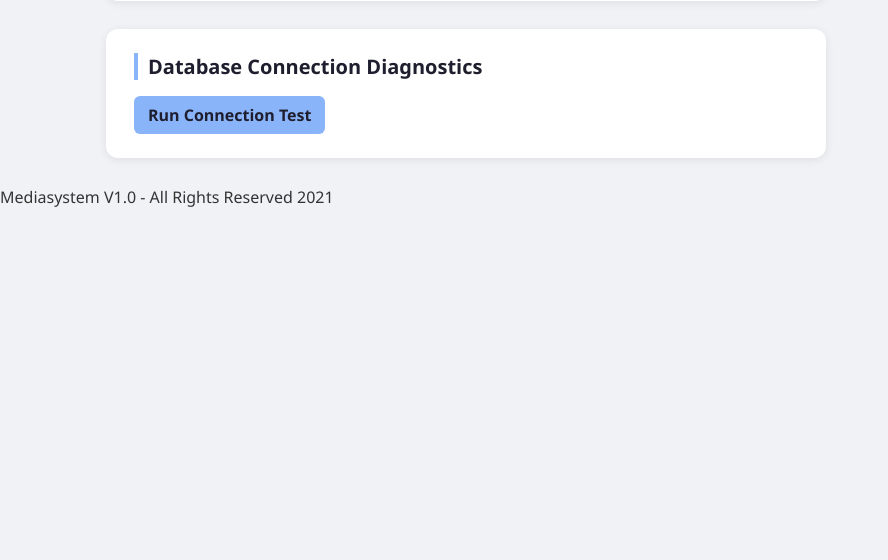
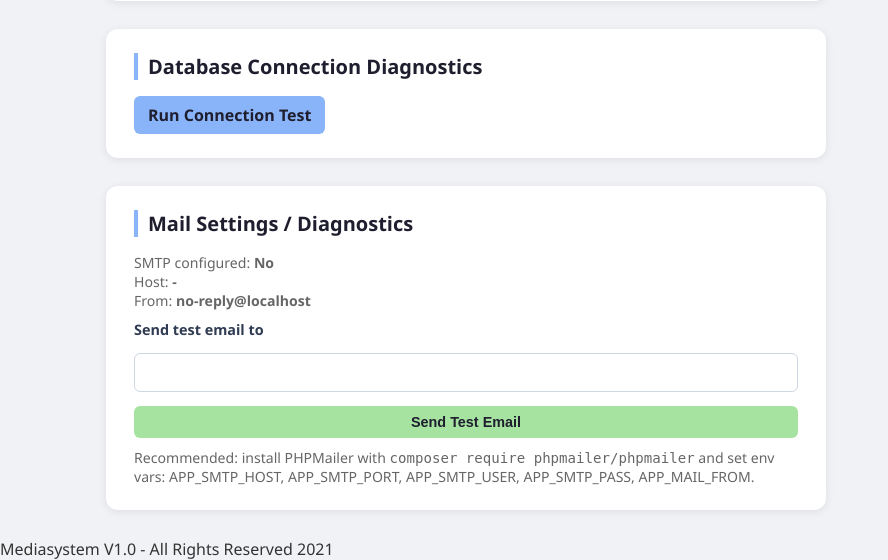
Before and after one commit to Jhonattan-Rapprecht/Mediasystem-v1, a PHP site: page /?page=settings in a window 1280 px wide. Shown: the part 298-858 px from the top of the page, without its empty margins (0-888 px from the left). Before the commit the page ends 505 px from the top, so only its background shows below. Run offline with PHP 8.4, Linux system fonts and the light colour scheme; the visitor is signed in with stand-in values (Sample User, id 1); some libraries are stand-ins or nearby versions.

Commit message:
Harden routed access and add mail diagnostics in settings

```diff
--- a/app-interface/dashboard.php
+++ b/app-interface/dashboard.php
@@ -1,4 +1,9 @@
 <?php
+if (!defined('APP_BOOTSTRAPPED')) {
+    header('Location: ../index.php?page=login');
+    exit();
+}
+
 require_once __DIR__ . '/../app-database-configuration/db_conn.php';
 $conn = createDbConnection();
 
--- a/app-interface/forgot-password.php
+++ b/app-interface/forgot-password.php
@@ -1,4 +1,9 @@
 <?php
+if (!defined('APP_BOOTSTRAPPED')) {
+    header('Location: ../index.php?page=login');
+    exit();
+}
+
 require_once __DIR__ . '/../app-database-configuration/db_conn.php';
 require_once __DIR__ . '/../app-utils/mail.php';
 
--- a/app-interface/login.php
+++ b/app-interface/login.php
@@ -1,4 +1,9 @@
 <?php
+if (!defined('APP_BOOTSTRAPPED')) {
+    header('Location: ../index.php?page=login');
+    exit();
+}
+
 $next = $_GET['next'] ?? 'dashboard';
 $allowedNext = ['dashboard', 'settings'];
 if (!in_array($next, $allowedNext, true)) {
--- a/app-interface/register.php
+++ b/app-interface/register.php
@@ -1,4 +1,9 @@
 <?php
+if (!defined('APP_BOOTSTRAPPED')) {
+    header('Location: ../index.php?page=login');
+    exit();
+}
+
 require_once __DIR__ . '/../app-database-configuration/db_conn.php';
 
 $error = '';
--- a/app-interface/reset-password.php
+++ b/app-interface/reset-password.php
@@ -1,4 +1,9 @@
 <?php
+if (!defined('APP_BOOTSTRAPPED')) {
+    header('Location: ../index.php?page=login');
+    exit();
+}
+
 require_once __DIR__ . '/../app-database-configuration/db_conn.php';
 
 $token = trim($_GET['token'] ?? '');
--- a/app-interface/settings.php
+++ b/app-interface/settings.php
@@ -1,15 +1,49 @@
 <?php
+if (!defined('APP_BOOTSTRAPPED')) {
+    header('Location: ../index.php?page=login');
+    exit();
+}
+
+require_once __DIR__ . '/../app-utils/mail.php';
+
 if ($_SERVER['REQUEST_METHOD'] === 'POST') {
-    $showDebug = isset($_POST['show_debug_panels']) && $_POST['show_debug_panels'] === '1';
-    set_debug_enabled($showDebug);
-    header('Location: ' . app_url('?page=settings&saved=1'));
-    exit();
+    $action = $_POST['action'] ?? 'save_debug';
+
+    if ($action === 'save_debug') {
+        $showDebug = isset($_POST['show_debug_panels']) && $_POST['show_debug_panels'] === '1';
+        set_debug_enabled($showDebug);
+        header('Location: ' . app_url('?page=settings&saved=1'));
+        exit();
+    }
+
+    if ($action === 'send_test_mail') {
+        $target = trim($_POST['test_email'] ?? '');
+        if ($target !== '' && filter_var($target, FILTER_VALIDATE_EMAIL)) {
+            $ok = app_send_mail(
+                $target,
+                'Mediasystem SMTP test',
+                'This is a test email from Mediasystem settings.'
+            );
+            header('Location: ' . app_url('?page=settings&mailtest=' . ($ok ? 'ok' : 'fail')));
+            exit();
+        }
+
+        header('Location: ' . app_url('?page=settings&mailtest=invalid'));
+        exit();
+    }
 }
 
 $debugEnabled = is_debug_enabled();
 $saved = isset($_GET['saved']) && $_GET['saved'] === '1';
 $runDbTest = isset($_GET['testdb']) && $_GET['testdb'] === '1';
 $dbStatus = null;
+$mailTest = $_GET['mailtest'] ?? '';
+
+$smtpConfigured = (
+    (getenv('APP_SMTP_HOST') ?: '') !== '' &&
+    (getenv('APP_SMTP_USER') ?: '') !== '' &&
+    (getenv('APP_SMTP_PASS') ?: '') !== ''
+);
 
 if ($debugEnabled && $runDbTest) {
     require_once __DIR__ . '/../app-database-configuration/db_conn.php';
@@ -28,6 +62,7 @@ include __DIR__ . '/../app-shared/header.php';
         <?php endif; ?>
 
         <form method="post" action="<?= htmlspecialchars(app_url('?page=settings')) ?>" class="settings-form">
+            <input type="hidden" name="action" value="save_debug">
             <label class="settings-toggle">
                 <input type="checkbox" name="show_debug_panels" value="1" <?= $debugEnabled ? 'checked' : '' ?>>
                 Enable debug panels (header info + DB diagnostics)
@@ -63,6 +98,35 @@ include __DIR__ . '/../app-shared/header.php';
             <?php endif; ?>
         </section>
     <?php endif; ?>
+
+    <section class="dash-section settings-section">
+        <h2>Mail Settings / Diagnostics</h2>
+        <p class="settings-note">
+            SMTP configured: <strong><?= $smtpConfigured ? 'Yes' : 'No' ?></strong><br>
+            Host: <strong><?= htmlspecialchars((string)(getenv('APP_SMTP_HOST') ?: '-')) ?></strong><br>
+            From: <strong><?= htmlspecialchars((string)(getenv('APP_MAIL_FROM') ?: 'no-reply@localhost')) ?></strong>
+        </p>
+
+        <?php if ($mailTest === 'ok'): ?>
+            <p class="status-ok">Test email sent successfully.</p>
+        <?php elseif ($mailTest === 'fail'): ?>
+            <p class="status-error">Could not send test email. Check SMTP credentials and server settings.</p>
+        <?php elseif ($mailTest === 'invalid'): ?>
+            <p class="status-error">Please enter a valid email address for test mail.</p>
+        <?php endif; ?>
+
+        <form method="post" action="<?= htmlspecialchars(app_url('?page=settings')) ?>" class="settings-form">
+            <input type="hidden" name="action" value="send_test_mail">
+            <label class="field-label" for="test_email">Send test email to</label>
+            <input class="field-input" type="email" name="test_email" id="test_email" required>
+            <button type="submit" class="btn-upload">Send Test Email</button>
+        </form>
+
+        <p class="settings-note">
+            Recommended: install PHPMailer with <code>composer require phpmailer/phpmailer</code>
+            and set env vars: APP_SMTP_HOST, APP_SMTP_PORT, APP_SMTP_USER, APP_SMTP_PASS, APP_MAIL_FROM.
+        </p>
+    </section>
 </div>
 
 <?php include __DIR__ . '/../app-shared/footer.php'; ?>
--- a/app-interface/upload.php
+++ b/app-interface/upload.php
@@ -1,4 +1,9 @@
 <?php
+if (!defined('APP_BOOTSTRAPPED')) {
+    header('Location: ../index.php?page=login');
+    exit();
+}
+
 // Only handle POST requests - redirect GET back to dashboard
 if ($_SERVER['REQUEST_METHOD'] !== 'POST') {
     header('Location: ' . (function_exists('app_url') ? app_url() : '/'));
--- a/index.php
+++ b/index.php
@@ -8,6 +8,8 @@
 if (session_status() === PHP_SESSION_NONE) {
     session_start();
 }
+
+define('APP_BOOTSTRAPPED', true);
 
 $scriptDir = str_replace('\\', '/', dirname($_SERVER['SCRIPT_NAME'] ?? ''));
 $basePath = rtrim($scriptDir, '/');
```
